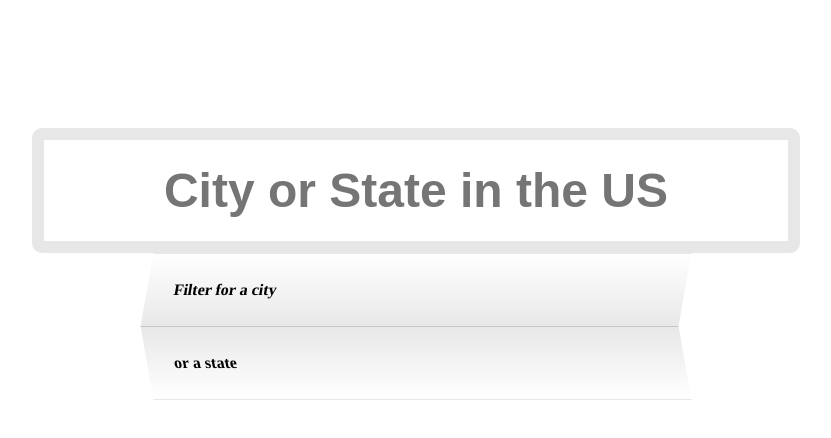
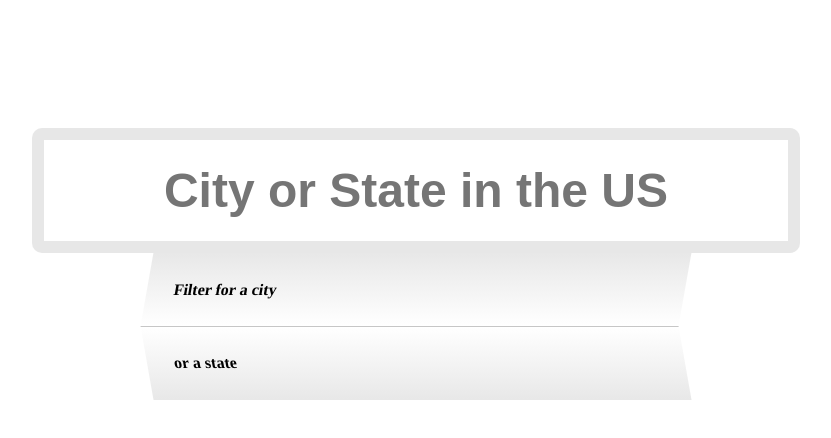
Before and after one commit to Basiakus/chellange30-3-fetch, a website: page index.html in a window 1280 px wide. Shown: the whole page, without its empty margins (224-1055 px from the left). Drawn offline with Linux system fonts and the light colour scheme; no server answers.

Commit message:
change the gradient color in a li elements

```diff
--- a/scss/style.scss
+++ b/scss/style.scss
@@ -37,13 +37,13 @@ form {
 				ms-transform: skewX(-10deg); /* IE 9 */
     			-webkit-transform: skewX(-10deg); /* Safari */
     			transform: skewX(-10deg); /* Standard syntax */
-   				background: linear-gradient(#ffffff, #E8E8E8);
+   				background: linear-gradient(#E8E8E8, #ffffff);
 			}
 			&:nth-child(even) {
 				ms-transform: skewX(10deg); /* IE 9 */
     			-webkit-transform: skewX(10deg); /* Safari */
     			transform: skewX(10deg); /* Standard syntax */
-    			background: linear-gradient(#E8E8E8, #ffffff);
+    			background: linear-gradient(#ffffff, #E8E8E8);
 			}
 			&:last-child {
 				border-bottom: 1px solid #E8E8E8;
```
Also changed, not shown: css/style.css.
